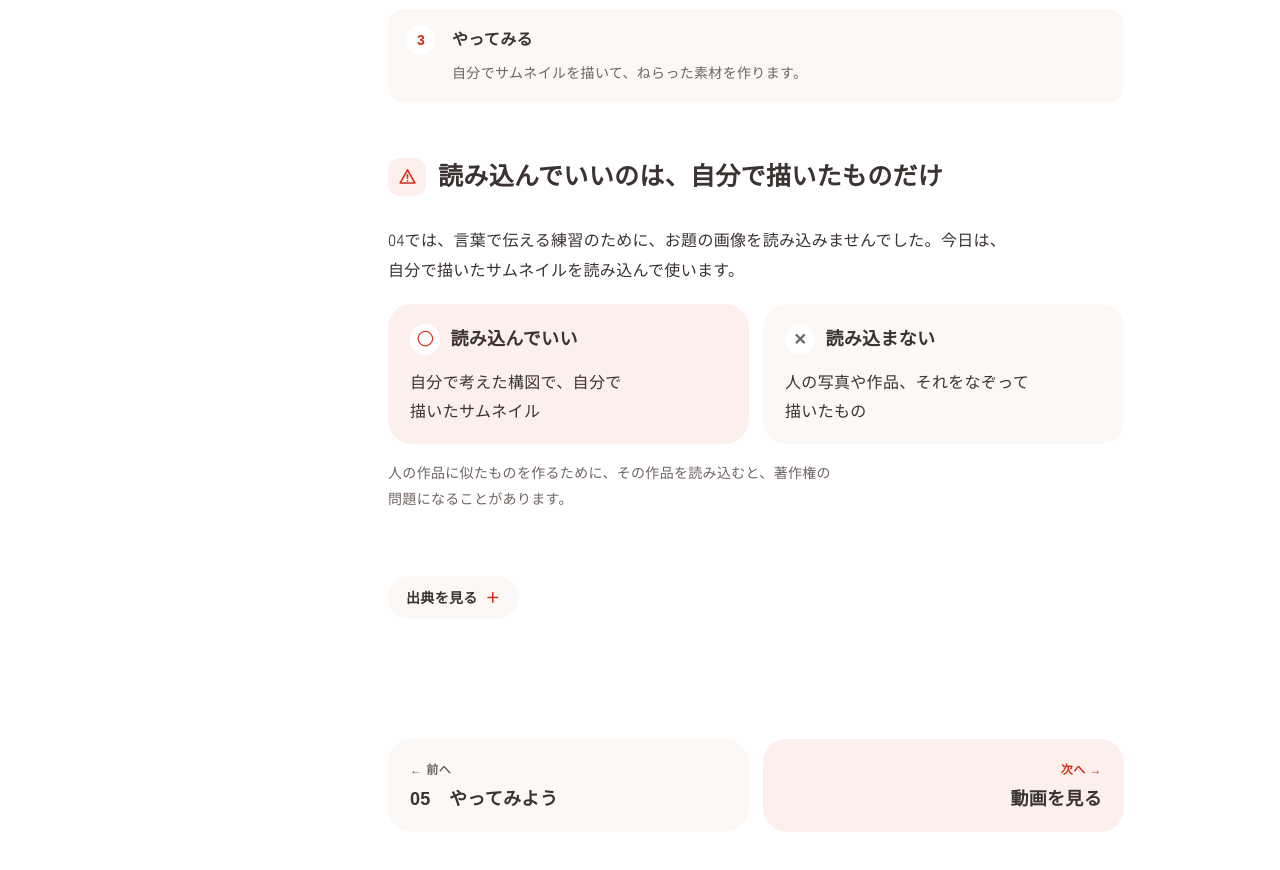
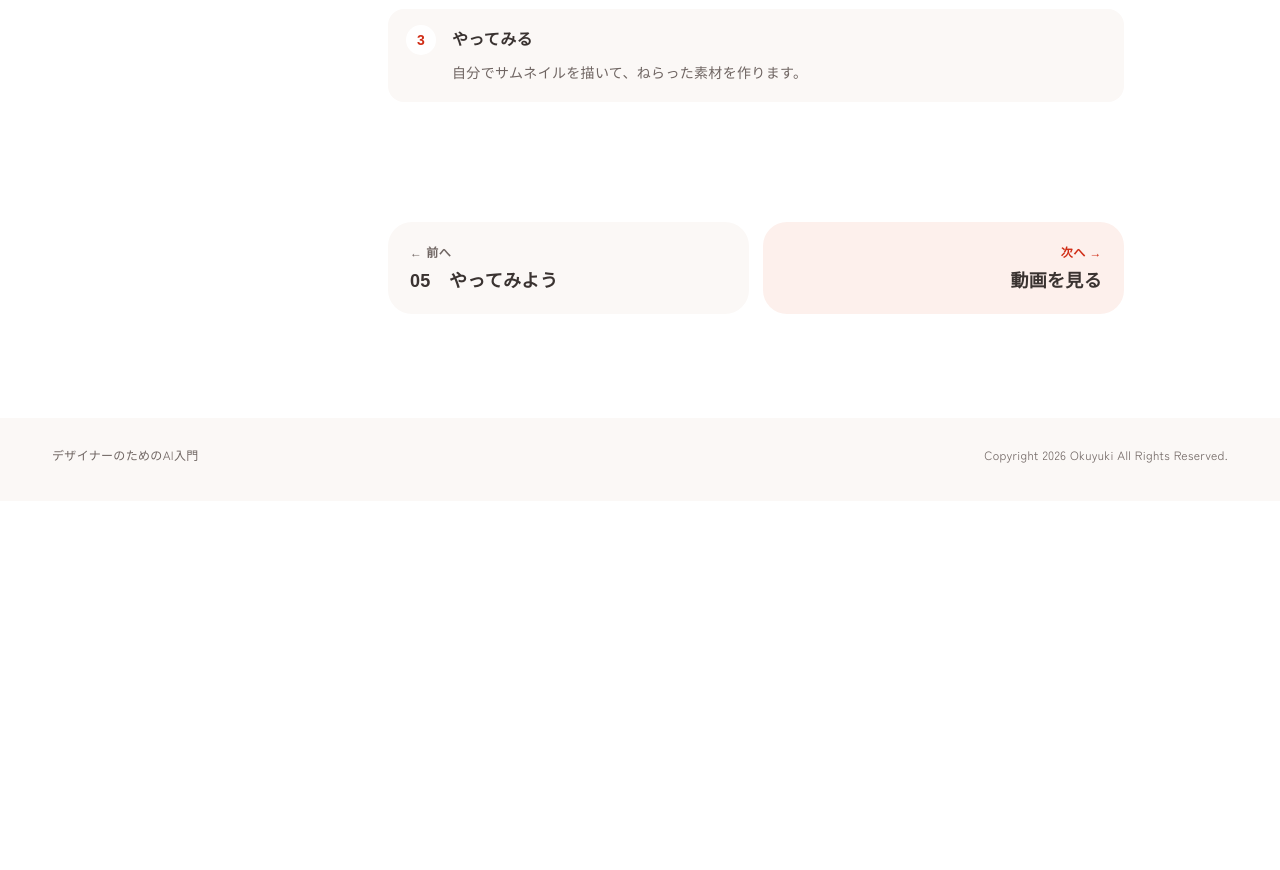
Before and after one commit to OKUYUKIdesign/design_school, a plain HTML site: page lesson06.html in a window 1280 px wide. Shown: the part 1039-1909 px from the top of the page. After the commit the page ends 1540 px from the top, so only its background shows below. Drawn offline with Linux system fonts and the light colour scheme; a web font is replaced by a local one.

Commit message:
06 はじめに：「読み込んでいいのは、自分で描いたものだけ」を削除
Co-Authored-By: Claude Opus 5.5 <noreply@anthropic.com>
Claude-Session: https://claude.ai/code/session_01BKoKddQTTSafX3J2g4p7aN

```diff
--- a/lesson06.html
+++ b/lesson06.html
@@ -120,22 +120,6 @@
       </ol>
     </section>
 
-    <section class="part topic" id="own">
-      <h2 class="sub"><span class="sub-ic" aria-hidden="true"><svg><use href="#i-alert"/></svg></span>読み込んでいいのは、自分で描いたものだけ</h2>
-      <p class="ptext">04では、言葉で伝える練習のために、お題の画像を読み込みませんでした。今日は、自分で描いたサムネイルを読み込んで使います。</p>
-      <div class="judge2">
-        <div class="j-yes"><p class="j-h"><span class="j-mark" aria-hidden="true">◯</span>読み込んでいい</p><p>自分で考えた構図で、自分で描いたサムネイル</p></div>
-        <div class="j-no"><p class="j-h"><span class="j-mark" aria-hidden="true">✕</span>読み込まない</p><p>人の写真や作品、それをなぞって描いたもの</p></div>
-      </div>
-      <p class="note">人の作品に似たものを作るために、その作品を読み込むと、著作権の問題になることがあります。</p>
-
-      <details class="more">
-        <summary>出典を見る</summary>
-        <ul class="sources">
-          <li><a href="https://www.bunka.go.jp/seisaku/chosakuken/pdf/94097701_01.pdf" target="_blank" rel="noopener">AIと著作権に関するチェックリスト＆ガイダンス（PDF）</a><span class="src">文化庁 2024年7月</span></li>
-        </ul>
-      </details>
-    </section>
 
     <nav class="pager2" aria-label="ページ送り"><a class="pg pg-prev" href="lesson05-try.html"><span class="pg-k">前へ</span><span class="pg-t">05　やってみよう</span></a><a class="pg pg-next" href="lesson06-video.html"><span class="pg-k">次へ</span><span class="pg-t">動画を見る</span></a></nav>
   </main>
```
